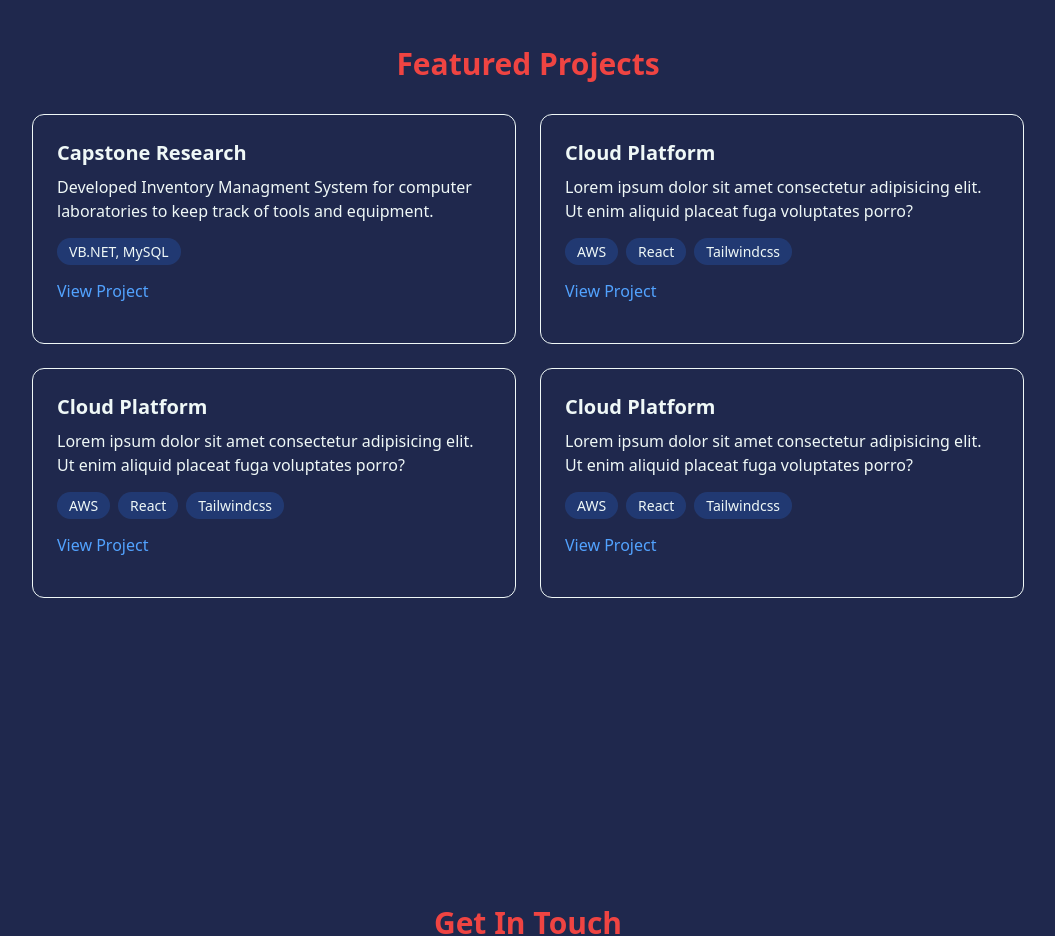
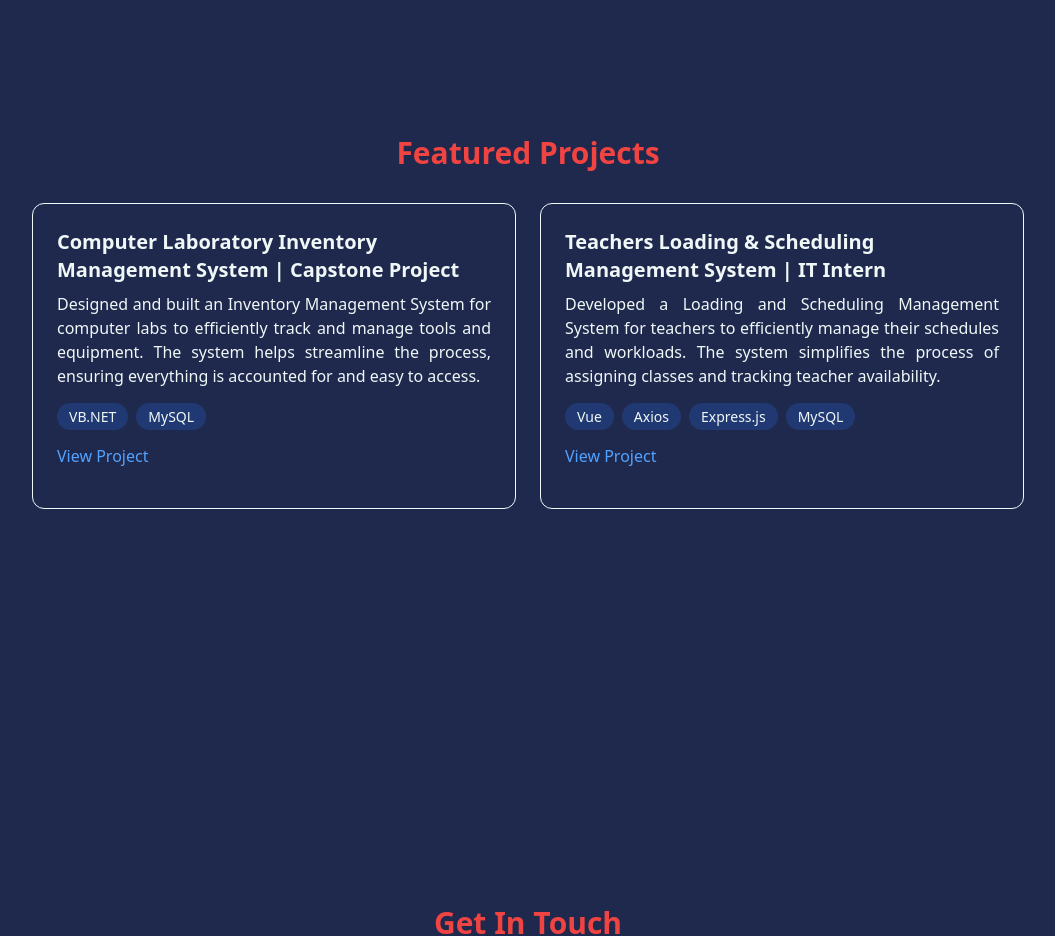
Before and after one commit to Corddzz/cordz-portfolio, a React (Vite) app: page / in a window 1280 px wide. Shown: the part 1780-2716 px from the top of the page, without its empty margins (112-1167 px from the left). Built offline with nearby package versions, Linux system fonts and the light colour scheme.

Commit message:
Fixed css

```diff
--- a/src/components/sections/Projects.jsx
+++ b/src/components/sections/Projects.jsx
@@ -12,36 +12,19 @@ const Projects = () => {
             Featured Projects
           </h2>
           <div className="grid grid-cols-1 md:grid-cols-2 gap-6 text-[#eff8f7]">
-            {/* <div className="p-6 rounded-xl border hover:translate-y-1 hover:border-[#ef4442] hover:shadow-[0_2px_8px_rgba(59,130,246,0.1)] transition-all">
-            <h3 className="text-xl font-bold mb-2">Cloud Platform</h3>
-            <p className="text-[#eff8f7] mb-4">
-              Lorem ipsum dolor sit amet consectetur adipisicing elit. Ut enim
-              aliquid placeat fuga voluptates porro?
-            </p>
-            <div>
-              {['React', 'Node.js', 'AWS', 'Docker'].map((tech, key) => (
-                <span key={index} className="bg-gray-800/10 text-[#eff8f7] py-1 px-3 rounded-full text-sm hover:bg-gray-700/20 hover:shadow-gray-900 transition">
-                  {tech}
-                </span>
-              ))}
-            </div>
-            <div className="flex justify-between items-center">
-              <a
-                href="#"
-                className="text-blue-400 hover:text-blue-300 transition-colors my-4"
-              >
-                View Project
-              </a>
-            </div>
-          </div> */}
             <div className="p-6 rounded-xl border hover:translate-y-1 hover:border-[#ef4442] hover:shadow-[0_2px_8px_rgba(59,130,246,0.1)] transition-all">
-              <h3 className="text-xl font-bold mb-2">Capstone Research</h3>
-              <p className="text-[#eff8f7] mb-4">
-                Developed Inventory Managment System for computer laboratories
-                to keep track of tools and equipment.
+              <h3 className="text-xl font-bold mb-2">
+                Computer Laboratory Inventory Management System | Capstone
+                Project
+              </h3>
+              <p className="text-[#eff8f7] mb-4 text-justify">
+                Designed and built an Inventory Management System for computer
+                labs to efficiently track and manage tools and equipment. The
+                system helps streamline the process, ensuring everything is
+                accounted for and easy to access.
               </p>
               <div>
-                {['VB.NET, MySQL'].map((tech, index) => (
+                {['VB.NET', 'MySQL'].map((tech, index) => (
                   <span
                     key={index}
                     className="bg-blue-500/20 mr-2 text-[#eff8f7] py-1 px-3 rounded-full text-sm cursor-pointer hover:bg-blue-500/50 hover:shadow-gray-900 transition"
@@ -59,14 +42,19 @@ const Projects = () => {
                 </a>
               </div>
             </div>
+
             <div className="p-6 rounded-xl border hover:translate-y-1 hover:border-[#ef4442] hover:shadow-[0_2px_8px_rgba(59,130,246,0.1)] transition-all">
-              <h3 className="text-xl font-bold mb-2">Cloud Platform</h3>
-              <p className="text-[#eff8f7] mb-4">
-                Lorem ipsum dolor sit amet consectetur adipisicing elit. Ut enim
-                aliquid placeat fuga voluptates porro?
+              <h3 className="text-xl font-bold mb-2">
+                Teachers Loading & Scheduling Management System | IT Intern
+              </h3>
+              <p className="text-[#eff8f7] mb-4 text-justify">
+                Developed a Loading and Scheduling Management System for
+                teachers to efficiently manage their schedules and workloads.
+                The system simplifies the process of assigning classes and
+                tracking teacher availability.
               </p>
               <div>
-                {['AWS', 'React', 'Tailwindcss'].map((tech, index) => (
+                {['Vue', 'Axios', 'Express.js', 'MySQL'].map((tech, index) => (
                   <span
                     key={index}
                     className="bg-blue-500/20 mr-2 text-[#eff8f7] py-1 px-3 rounded-full text-sm cursor-pointer hover:bg-blue-500/50 hover:shadow-gray-900 transition"
@@ -84,56 +72,6 @@ const Projects = () => {
                 </a>
               </div>
             </div>
-            <div className="p-6 rounded-xl border hover:translate-y-1 hover:border-[#ef4442] hover:shadow-[0_2px_8px_rgba(59,130,246,0.1)] transition-all">
-              <h3 className="text-xl font-bold mb-2">Cloud Platform</h3>
-              <p className="text-[#eff8f7] mb-4">
-                Lorem ipsum dolor sit amet consectetur adipisicing elit. Ut enim
-                aliquid placeat fuga voluptates porro?
-              </p>
-              <div>
-                {['AWS', 'React', 'Tailwindcss'].map((tech, index) => (
-                  <span
-                    key={index}
-                    className="bg-blue-500/20 mr-2 text-[#eff8f7] py-1 px-3 rounded-full text-sm cursor-pointer hover:bg-blue-500/50 hover:shadow-gray-900 transition"
-                  >
-                    {tech}
-                  </span>
-                ))}
-              </div>
-              <div className="flex justify-between items-center">
-                <a
-                  href="#"
-                  className="text-blue-400 hover:text-blue-300 transition-colors my-4"
-                >
-                  View Project
-                </a>
-              </div>
-            </div>
-            <div className="p-6 rounded-xl border hover:translate-y-1 hover:border-[#ef4442] hover:shadow-[0_2px_8px_rgba(59,130,246,0.1)] transition-all">
-              <h3 className="text-xl font-bold mb-2">Cloud Platform</h3>
-              <p className="text-[#eff8f7] mb-4">
-                Lorem ipsum dolor sit amet consectetur adipisicing elit. Ut enim
-                aliquid placeat fuga voluptates porro?
-              </p>
-              <div>
-                {['AWS', 'React', 'Tailwindcss'].map((tech, index) => (
-                  <span
-                    key={index}
-                    className="bg-blue-500/20 mr-2 text-[#eff8f7] py-1 px-3 rounded-full text-sm cursor-pointer hover:bg-blue-500/50 hover:shadow-gray-900 transition"
-                  >
-                    {tech}
-                  </span>
-                ))}
-              </div>
-              <div className="flex justify-between items-center">
-                <a
-                  href="#"
-                  className="text-blue-400 hover:text-blue-400/10 transition-colors my-4"
-                >
-                  View Project
-                </a>
-              </div>
-            </div>
           </div>
         </div>
       </RevealOnScroll>
```
